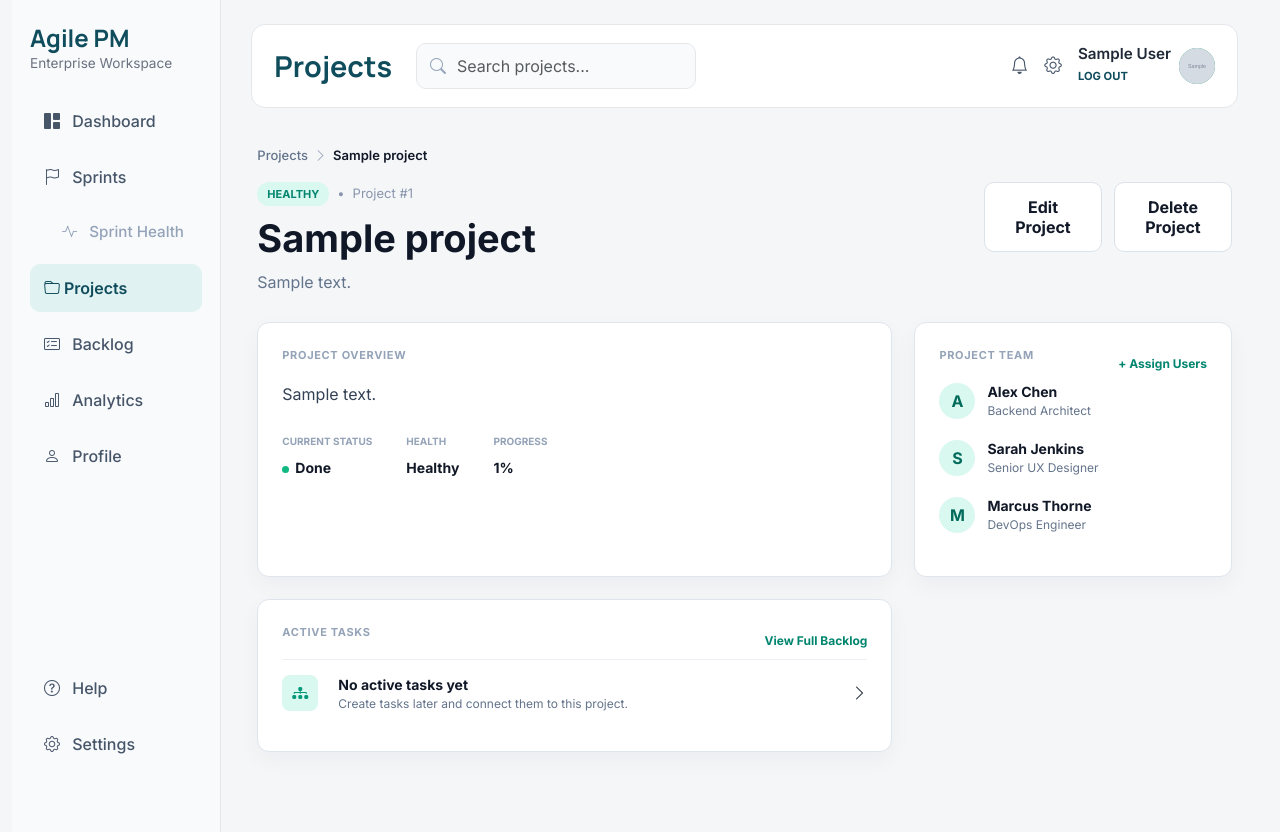
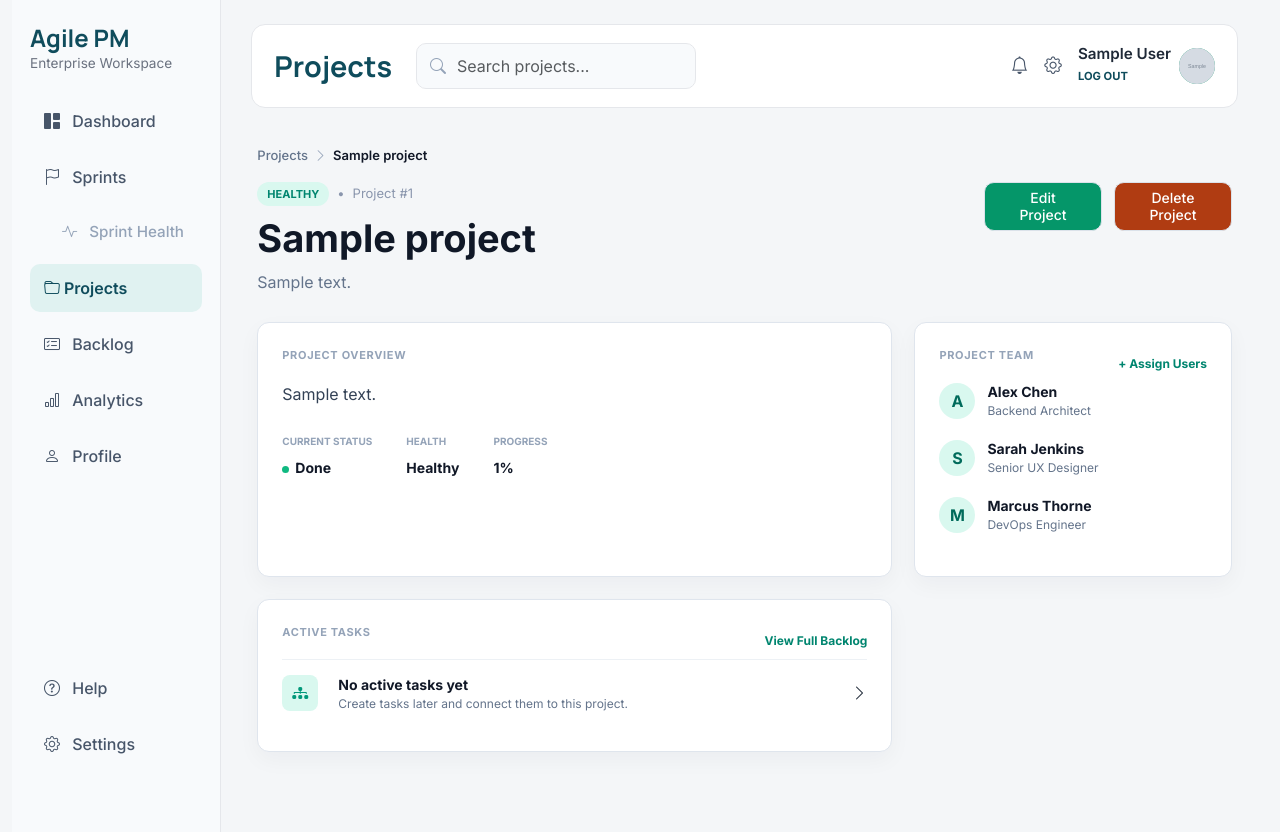
Before and after one commit to amitmath/CITS5505-Project, a Flask app: page /projects/1 in a window 1280 px wide. Run offline with Flask 3, Linux system fonts and the light colour scheme; the visitor is signed in with stand-in values (Sample User, id 1); tables that the repository leaves empty hold one stand-in row (values such as "Sample post"); grey boxes marked "Sample" are stand-in pictures.

Commit message:
update project detail page button styling
Co-authored-by: Copilot <copilot@github.com>

```diff
--- a/app/static/css/project_detail.css
+++ b/app/static/css/project_detail.css
@@ -57,13 +57,14 @@
 
 .detail-btn {
   min-width: 118px;
-  padding: 14px 18px;
+  padding: 6px 6px;
   border-radius: 10px;
   border: 1px solid #dbe2ea;
-  background: #ffffff;
-  color: #111827;
+  background: #059669;
+  color: #ffffff;
   text-decoration: none;
-  font-weight: 700;
+  font-size: 14px;
+  font-weight: 500;
   text-align: center;
   line-height: 1.25;
   cursor: pointer;
@@ -75,6 +76,11 @@
 
 .detail-btn.delete {
   color: #111827;
+}
+
+.detail-btn.delete {
+  background: #b03c12;
+  color: #ffffff;
 }
 
 .detail-grid {
```
